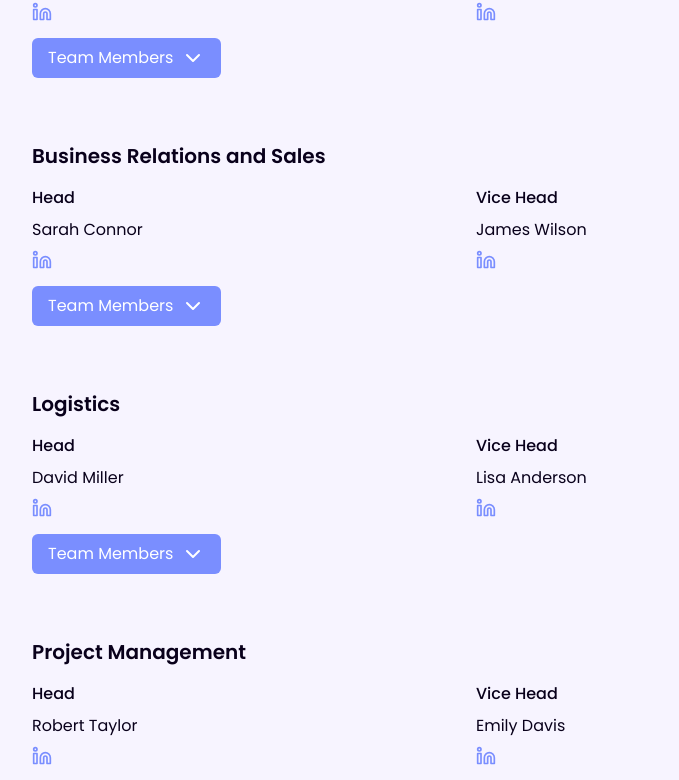
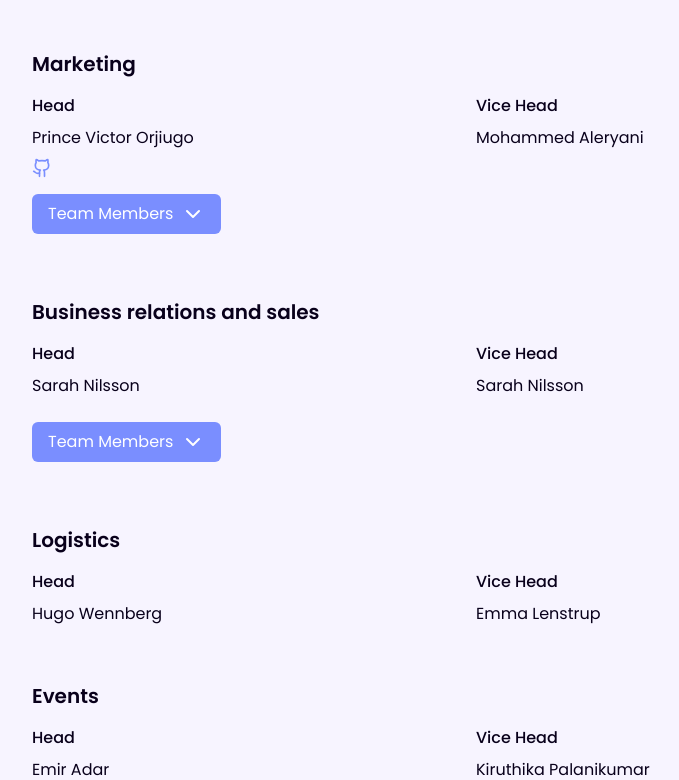
Before and after one commit to Systemvetardagen/Systemvetardagen, a React (Vite) app: page /about in a window 1280 px wide. Shown: the part 1300-2080 px from the top of the page, without its empty margins (176-855 px from the left). Built offline with nearby package versions, Linux system fonts and the light colour scheme.

Commit message:
team members fixed

```diff
--- a/src/components/TeamSection/TeamSection.tsx
+++ b/src/components/TeamSection/TeamSection.tsx
@@ -1,12 +1,16 @@
 import React, { useState } from 'react';
 import { ChevronDown,  Linkedin, Github } from 'lucide-react';
+import { Team } from './teamData';
 
-
-const SocialLinks = ({  linkedin, github }) => (
+interface SocialLinksProps {
+  linkedIn?: string;
+  github?: string;
+}
+const SocialLinks: React.FC<SocialLinksProps> = ({  linkedIn, github }) => (
   <div className="flex gap-2 mt-2">
 
-    {linkedin && (
-      <a href={linkedin} target="_blank" rel="noopener noreferrer" className="text-link hover:opacity-80">
+    {linkedIn && (
+      <a href={linkedIn} target="_blank" rel="noopener noreferrer" className="text-link hover:opacity-80">
         <Linkedin size={20} />
       </a>
     )}
@@ -18,7 +22,7 @@ const SocialLinks = ({  linkedin, github }) => (
   </div>
 );
 
-const TeamSection = ({ title, head, viceHead, teamMembers }) => {
+const TeamSection: React.FC<Team> = ({ title, head, viceHead, teamMembers }) => {
   const [isExpanded, setIsExpanded] = useState(false);
 
   return (
--- a/src/components/TeamSection/teamData.js
+++ /dev/null
@@ -1,154 +0,0 @@
-export const teamData = {
-    "Web Development": {
-      head: {
-        name: "Jan Pakos",
-        email: "jan.p.pakos@gmail.com",
-        linkedin: "https://linkedin.com/in/janesmith",
-        github: "https://www.linkedin.com/in/jan-p-b065a2127"
-      },
-      viceHead: {
-        name: "Daniel Mansour",
-        email: "",
-        linkedin: "",
-        github: ""
-      },
-      teamMembers: [
-        {
-          name: "Test member 2",
-          email: "",
-          linkedin: "",
-          github: ""
-        },
-        {
-          name: "Testmember 2",
-          email: "alice@systemvetardagen.se",
-          github: "https://github.com/alicej"
-        }
-      ]
-    },
-    "Marketing": {
-      head: {
-        name: "Emma Wilson",
-        email: "emma@systemvetardagen.se",
-        linkedin: "https://linkedin.com/in/emmaw"
-      },
-      viceHead: {
-        name: "Michael Brown",
-        email: "michael@systemvetardagen.se",
-        linkedin: "https://linkedin.com/in/michaelb"
-      },
-      teamMembers: [
-        {
-          name: "Test member 2",
-          email: "",
-          linkedin: "",
-          github: ""
-        },
-        {
-          name: "Testmember 2",
-          email: "alice@systemvetardagen.se",
-          github: "https://github.com/alicej"
-        }
-      ]
-    },
-    "Business Relations and Sales": {
-      head: {
-        name: "Sarah Connor",
-        email: "sarah@systemvetardagen.se",
-        linkedin: "https://linkedin.com/in/sarahc"
-      },
-      viceHead: {
-        name: "James Wilson",
-        email: "james@systemvetardagen.se",
-        linkedin: "https://linkedin.com/in/jamesw"
-      },
-      teamMembers: [
-        {
-          name: "Test member 2",
-          email: "",
-          linkedin: "",
-          github: ""
-        },
-        {
-          name: "Testmember 2",
-          email: "alice@systemvetardagen.se",
-          github: "https://github.com/alicej"
-        }
-      ]
-    },
-    "Logistics": {
-      head: {
-        name: "David Miller",
-        email: "david@systemvetardagen.se",
-        linkedin: "https://linkedin.com/in/davidm"
-      },
-      viceHead: {
-        name: "Lisa Anderson",
-        email: "lisa@systemvetardagen.se",
-        linkedin: "https://linkedin.com/in/lisaa"
-      },
-      teamMembers: [
-        {
-          name: "Test member 2",
-          email: "",
-          linkedin: "",
-          github: ""
-        },
-        {
-          name: "Testmember 2",
-          email: "alice@systemvetardagen.se",
-          github: "https://github.com/alicej"
-        }
-      ]
-    },
-    "Project Management": {
-      head: {
-        name: "Robert Taylor",
-        email: "robert@systemvetardagen.se",
-        linkedin: "https://linkedin.com/in/robertt"
-      },
-      viceHead: {
-        name: "Emily Davis",
-        email: "emily@systemvetardagen.se",
-        linkedin: "https://linkedin.com/in/emilyd"
-      },
-      teamMembers: [
-        {
-          name: "Test member 2",
-          email: "",
-          linkedin: "",
-          github: ""
-        },
-        {
-          name: "Testmember 2",
-          email: "alice@systemvetardagen.se",
-          github: "https://github.com/alicej"
-        }
-      ]
-    },
-    "Events": {
-      head: {
-        name: "Sophie Martin",
-        email: "sophie@systemvetardagen.se",
-        linkedin: "https://linkedin.com/in/sophiem"
-      },
-      viceHead: {
-        name: "Daniel Lee",
-        email: "daniel@systemvetardagen.se",
-        linkedin: "https://linkedin.com/in/daniell"
-      },
-      teamMembers: [
-        {
-          name: "Test member 2",
-          email: "",
-          linkedin: "",
-          github: ""
-        },
-        {
-          name: "Testmember 2",
-          email: "alice@systemvetardagen.se",
-          github: "https://github.com/alicej"
-        }
-      ]
-    }
-  };
--- /dev/null
+++ b/src/components/TeamSection/teamData.ts
@@ -0,0 +1,162 @@
+interface Person {
+    name: string;
+    linkedin?: string;
+    github?: string;
+}
+export interface Team {
+    title: string;
+    head: Person;
+    viceHead: Person;
+    teamMembers?: Person[];
+}
+export const teamData: Team[] = [
+    {
+        title: 'Project Management',
+        head: {
+            name: 'Karin Jäderberg Stahre',
+            linkedin:
+                'https://www.linkedin.com/in/karin-j%C3%A4derberg-80290b18a/',
+        },
+        viceHead: {
+            name: 'Karin Jäderberg Stahre',
+            linkedin:
+                'https://www.linkedin.com/in/karin-j%C3%A4derberg-80290b18a/',
+        },
+    },
+    {
+        title: 'Web Development',
+        head: {
+            name: 'Jan Pakos',
+            linkedin: 'https://linkedin.com/in/janesmith',
+            github: 'https://www.linkedin.com/in/jan-p-b065a2127',
+        },
+        viceHead: {
+            name: 'Daniel Mansour',
+            linkedin: '',
+            github: '',
+        },
+        teamMembers: [
+            {
+                name: 'Fredrik Etsare',
+                linkedin:
+                    'https://www.linkedin.com/in/fredrik-etsare-20a535255/',
+                github: 'https://github.com/Mammamu4',
+            },
+            {
+                name: 'Gabriel Erneving',
+                linkedin:
+                    'https://www.linkedin.com/in/gabriel-erneving-a96928264/',
+            },
+            {
+                name: 'Ville Viljanen',
+                linkedin: 'https://www.linkedin.com/in/ville-henrik-viljanen/',
+            },
+            {
+                name: 'Giancarlo Valverde',
+                github: 'https://github.com/klkolly',
+            },
+            {
+                name: 'Lingyu Kong',
+                linkedin:
+                    'https://www.linkedin.com/in/giancarlo-valverde-340a501b4/',
+                github: 'https://github.com/giancarlovalverde',
+            },
+        ],
+    },
+    {
+        title: 'Marketing',
+        head: {
+            name: 'Prince Victor Orjiugo',
+            linkedin: 'linkedin.com/in/theorjiugovictor/',
+            github: 'https://github.com/theorjiugovictor',
+        },
+        viceHead: {
+            name: 'Mohammed Aleryani',
+            linkedin: 'https://www.linkedin.com/in/mohammedaleryani',
+        },
+        teamMembers: [
+            {
+                name: 'Hedda Lagerberg',
+                linkedin:
+                    'https://www.linkedin.com/in/hedda-lagerberg-093135323/',
+            },
+            {
+                name: 'Joscelin Illanes',
+                linkedin: 'https://www.linkedin.com/in/joscelin-illanes/',
+            },
+            {
+                name: 'Emilia Tuvner',
+                linkedin:
+                    'https://www.linkedin.com/in/emilia-tuvner-a77438198/',
+            },
+            {
+                name: 'Valentino Ionica',
+                linkedin:
+                    'https://www.linkedin.com/in/valentino-ionica-2baa1b238/',
+            },
+            {
+                name: 'Rong Zeng',
+            },
+            {
+                name: 'Alice Kempe',
+                linkedin: 'https://www.linkedin.com/in/alice-kempe-a6699b348/',
+            },
+        ],
+    },
+    {
+        title: 'Business relations and sales',
+        head: {
+            name: 'Sarah Nilsson',
+            linkedin: 'http://linkedin.com/in/sarahnilssons',
+        },
+        viceHead: {
+            name: 'Sarah Nilsson',
+            linkedin: 'http://linkedin.com/in/sarahnilssons',
+        },
+        teamMembers: [
+            {
+                name: 'Linn Sundling',
+                linkedin: 'https://www.linkedin.com/in/linnsundling/',
+            },
+            {
+                name: 'Adam Lugn',
+                linkedin: 'http://linkedin.com/in/adam-lugn-bb7a281a0',
+            },
+            {
+                name: 'Simon Clavensjö',
+                github: 'https://github.com/SimonClavensjo',
+                linkedin: 'https://www.linkedin.com/in/simon-clavensjo',
+            },
+            {
+                name: 'Sana Fathi',
+                linkedin: 'http://linkedin.com/in/sana-fathi-364094251',
+            },
+            {
+                name: 'Linnea Cooke',
+                linkedin: 'https://www.linkedin.com/in/linnea-cooke/',
+            },
+        ],
+    },
+    {
+        title: 'Logistics',
+        head: {
+            name: 'Hugo Wennberg',
+            linkedin: 'https://www.linkedin.com/in/hugowennberg/',
+        },
+        viceHead: {
+            name: 'Emma Lenstrup',
+        },
+    },
+    {
+        title: 'Events',
+        head: {
+            name: 'Emir Adar',
+            linkedin: 'https://www.linkedin.com/in/emir-adar-62a5501b5/',
+            github: 'https://github.com/emradar',
+        },
+        viceHead: {
+            name: 'Kiruthika Palanikumar',
+        },
+        teamMembers: [],
+    },
+];
--- a/src/pages/ProjectContributors.tsx
+++ b/src/pages/ProjectContributors.tsx
@@ -1,23 +1,23 @@
-import TeamSection from "../components/TeamSection/TeamSection";
-import { teamData } from "../components/TeamSection/teamData"
+import React from 'react';
+import TeamSection from '../components/TeamSection/TeamSection';
+import { teamData, Team } from '../components/TeamSection/teamData.ts';
 
-
-const ProjectGroup = () => {
+const ProjectGroup: React.FC = () => {
     return (
         <section className="space-y-8">
             <h2 className="text-2xl font-semibold mb-6">Project Group</h2>
             <div className="space-y-12">
-          {Object.entries(teamData).map(([title, data]) => (
+                {teamData.map((team: Team) => (
                     <TeamSection
-              key={title}
-              title={title}
-              head={data.head}
-              viceHead={data.viceHead}
-              teamMembers={data.teamMembers}
+                        key={team.title}
+                        title={team.title}
+                        head={team.head}
+                        viceHead={team.viceHead}
+                        teamMembers={team.teamMembers}
                     />
                 ))}
             </div>
         </section>
     );
 };
-export default ProjectGroup
+export default ProjectGroup;
```
Lines whose indentation alone changed are shown as unchanged.
